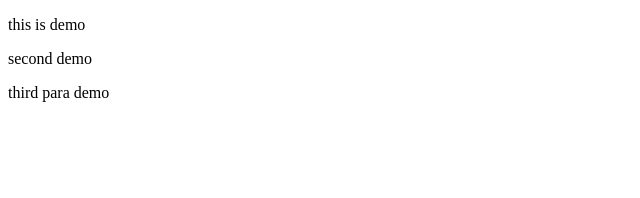
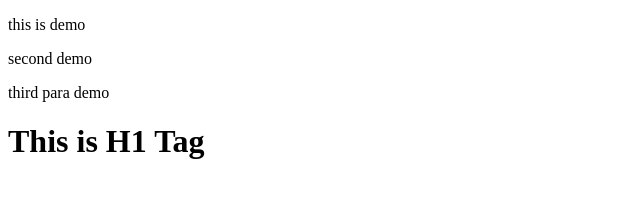
Before and after one commit to faiyazcode/demoApp, a plain HTML site: page index.html in a window 1280 px wide. Shown: the whole page, without its empty margins (0-640 px from the left). Drawn offline with Linux system fonts and the light colour scheme.

Commit message:
h1 added

```diff
--- a/index.html
+++ b/index.html
@@ -7,6 +7,7 @@
 	<p>this is demo </p>
 	<p>second demo</p>
 	<p>third para demo</p>
+	<h1>This is H1 Tag</h1>
 
 </body>
 </html>
```
